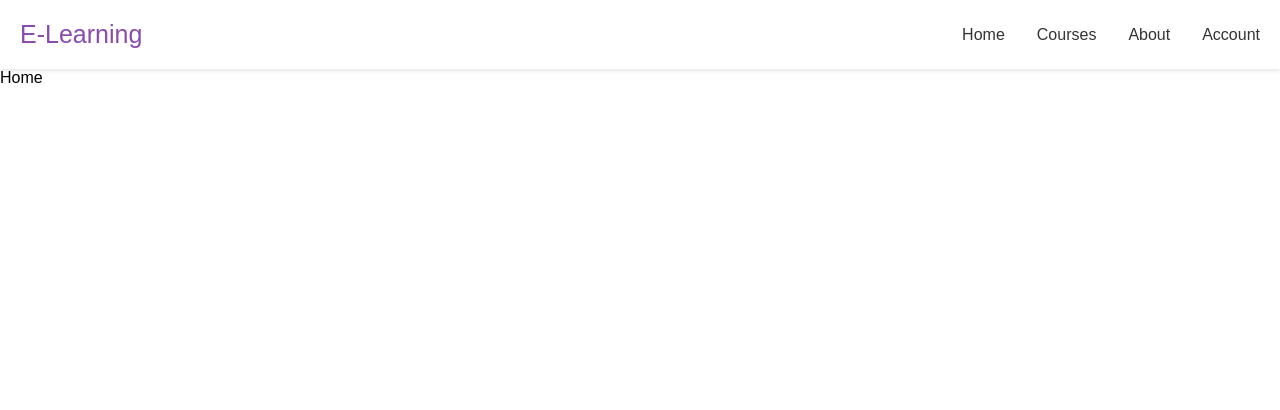
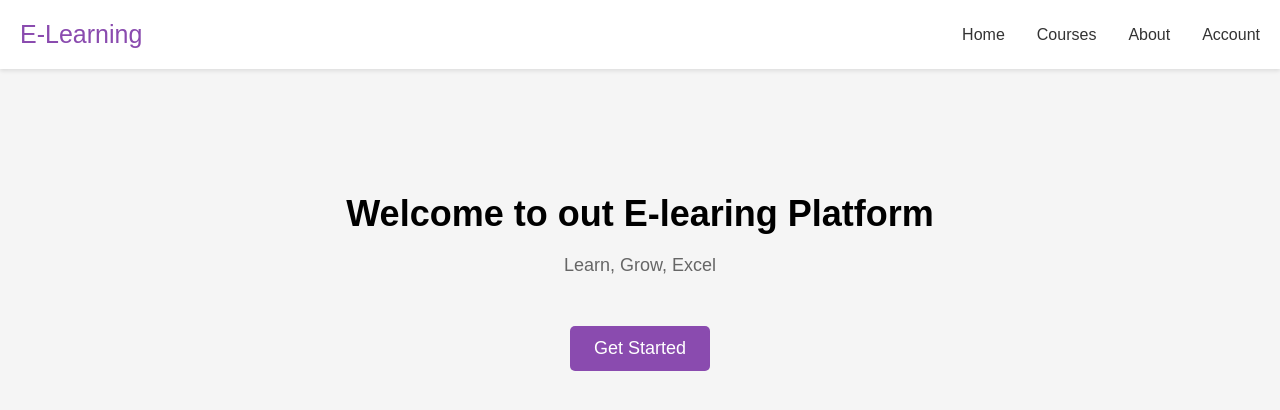
Before and after one commit to MudassirKhanT/E-Learning-Portal-Frontend, a React (Vite) app: page / in a window 1280 px wide. Shown: the top 410 px of the page. Built offline with nearby package versions, Linux system fonts and the light colour scheme.

Commit message:
add home page

```diff
--- a/src/pages/Home/Home.jsx
+++ b/src/pages/Home/Home.jsx
@@ -1,7 +1,19 @@
 import React from "react";
-
+import { useNavigate } from "react-router-dom";
+import "./home.css";
 const Home = () => {
-  return <div>Home</div>;
+  const navigate = useNavigate();
+  return (
+    <div className="home">
+      <div className="home-content">
+        <h1>Welcome to out E-learing Platform</h1>
+        <p>Learn, Grow, Excel</p>
+        <button className="common-btn" onClick={() => navigate("/courses")}>
+          Get Started
+        </button>
+      </div>
+    </div>
+  );
 };
 
 export default Home;
--- /dev/null
+++ b/src/pages/Home/home.css
@@ -0,0 +1,33 @@
+.home {
+  background-color: #f5f5f5;
+  padding: 100px 0;
+  text-align: center;
+
+  .home-content {
+    max-width: 800px;
+    margin: 0 auto;
+
+    h1 {
+      font-size: 36px;
+      margin-bottom: 20px;
+
+      @media (max-width: 768px) {
+        font-size: 28px;
+      }
+    }
+
+    p {
+      font-size: 18px;
+      color: #666;
+      margin-bottom: 40px;
+
+      @media (max-width: 768px) {
+        font-size: 16px;
+      }
+    }
+
+    button {
+      padding: 12px 24px;
+    }
+  }
+}
```
